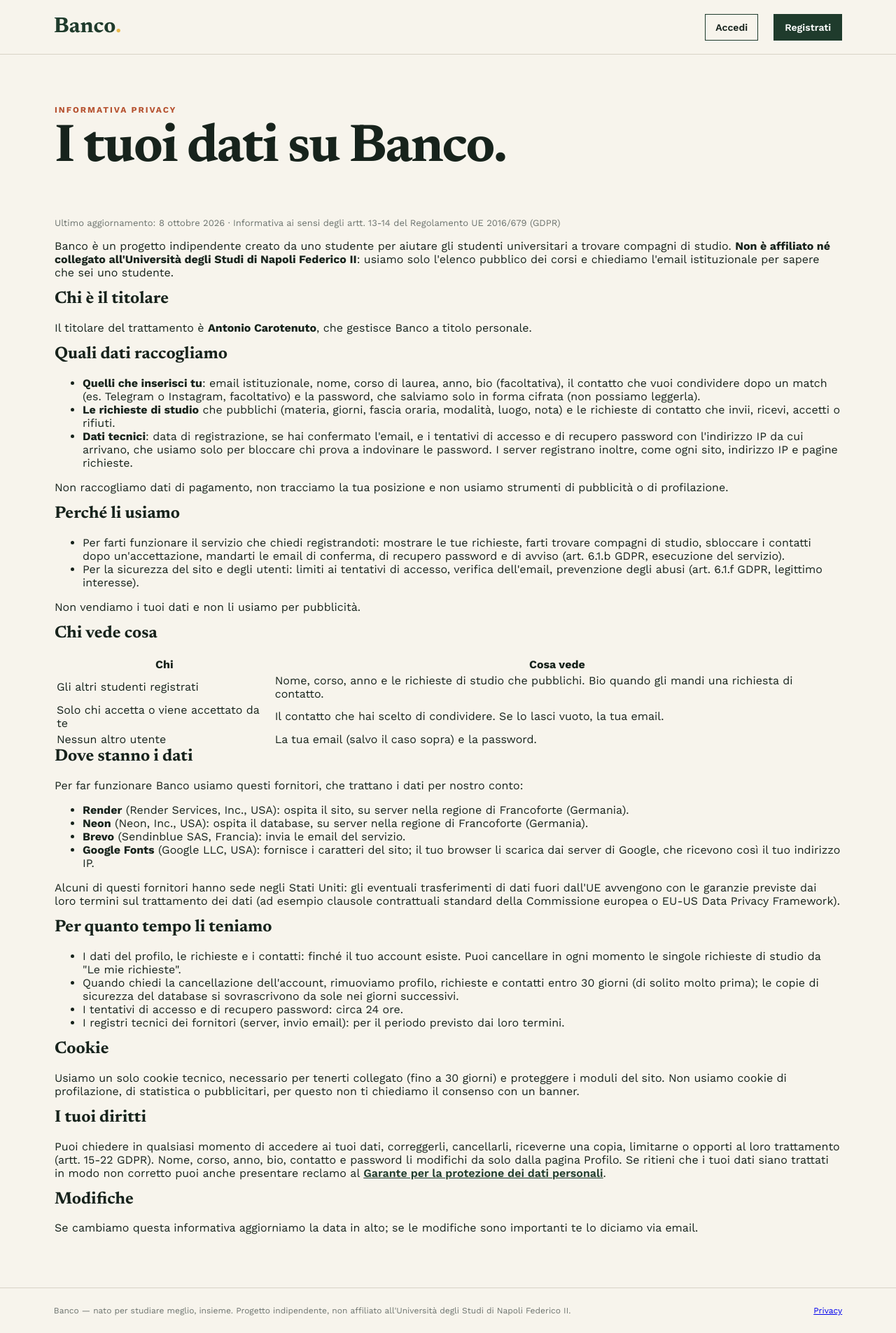
After one commit to entoni00-dev/Banco, a Flask app: page /privacy in a window 1280 px wide. The commit adds this page. Shown: the whole page at 70% size. Run offline with Flask 3, Linux system fonts and the light colour scheme; some libraries are stand-ins or nearby versions.

Commit message:
Conferma email e informativa privacy (templates)
Co-Authored-By: Claude Opus 5.5 <noreply@anthropic.com>
Claude-Session: https://claude.ai/code/session_01H5SW4wZk2ke9wq5jbtPVmH

```diff
--- a/templates/base.html
+++ b/templates/base.html
@@ -25,6 +25,8 @@
   </nav>
 </header>
 {% if me and me.is_demo %}<div class="demo-bar">Modalità demo · i profili sono di esempio · <a href="{{ url_for('logout') }}">esci</a></div>{% endif %}
+{% if me and not me.verified %}<div class="verify-bar"><span>Per pubblicare e contattare conferma la tua email: apri il link che ti abbiamo mandato a <b>{{ me.email }}</b> (controlla anche lo spam).</span>
+<form method="post" action="{{ url_for('resend_verification') }}"><input type="hidden" name="_csrf" value="{{ csrf_token() }}"><button>Rimanda l'email</button></form></div>{% endif %}
 <main class="shell">
   {% with messages = get_flashed_messages(with_categories=true) %}
     {% for category, message in messages %}<div class="flash {{ category }}">{{ message }}</div>{% endfor %}
@@ -40,5 +42,6 @@
   <a href="{{ url_for('profile') }}" class="{% if request.endpoint=='profile' %}on{% endif %}">Profilo</a>
 </nav>
 {% endif %}
-<footer>Banco — nato per studiare meglio, insieme. <span>Federico II · MVP</span></footer>
+<footer><span>Banco — nato per studiare meglio, insieme. Progetto indipendente, non affiliato all'Università degli Studi di Napoli Federico II.</span>
+<span class="footer-links"><a href="{{ url_for('privacy') }}">Privacy</a>{% if CONTACT_EMAIL %} · <a href="mailto:{{ CONTACT_EMAIL }}?subject=Assistenza%20Banco">Assistenza</a>{% endif %}</span></footer>
 </body></html>
--- /dev/null
+++ b/templates/privacy.html
@@ -0,0 +1,67 @@
+{% extends "base.html" %}{% block title %}Informativa privacy · Banco{% endblock %}{% block content %}
+<article class="legal">
+<p class="eyebrow">INFORMATIVA PRIVACY</p>
+<h1>I tuoi dati su Banco.</h1>
+<p class="meta">Ultimo aggiornamento: 8 ottobre 2026 · Informativa ai sensi degli artt. 13-14 del Regolamento UE 2016/679 (GDPR)</p>
+
+<p>Banco è un progetto indipendente creato da uno studente per aiutare gli studenti universitari a trovare compagni di studio.
+<strong>Non è affiliato né collegato all'Università degli Studi di Napoli Federico II</strong>: usiamo solo l'elenco pubblico dei corsi e chiediamo l'email istituzionale per sapere che sei uno studente.</p>
+
+<h2>Chi è il titolare</h2>
+<p>Il titolare del trattamento è <strong>Antonio Carotenuto</strong>, che gestisce Banco a titolo personale.
+{% if CONTACT_EMAIL %}Per qualsiasi domanda o richiesta sui tuoi dati scrivi a <a href="mailto:{{ CONTACT_EMAIL }}">{{ CONTACT_EMAIL }}</a>.{% endif %}</p>
+
+<h2>Quali dati raccogliamo</h2>
+<ul>
+<li><strong>Quelli che inserisci tu</strong>: email istituzionale, nome, corso di laurea, anno, bio (facoltativa), il contatto che vuoi condividere dopo un match (es. Telegram o Instagram, facoltativo) e la password, che salviamo solo in forma cifrata (non possiamo leggerla).</li>
+<li><strong>Le richieste di studio</strong> che pubblichi (materia, giorni, fascia oraria, modalità, luogo, nota) e le richieste di contatto che invii, ricevi, accetti o rifiuti.</li>
+<li><strong>Dati tecnici</strong>: data di registrazione, se hai confermato l'email, e i tentativi di accesso e di recupero password con l'indirizzo IP da cui arrivano, che usiamo solo per bloccare chi prova a indovinare le password. I server registrano inoltre, come ogni sito, indirizzo IP e pagine richieste.</li>
+</ul>
+<p>Non raccogliamo dati di pagamento, non tracciamo la tua posizione e non usiamo strumenti di pubblicità o di profilazione.</p>
+
+<h2>Perché li usiamo</h2>
+<ul>
+<li>Per farti funzionare il servizio che chiedi registrandoti: mostrare le tue richieste, farti trovare compagni di studio, sbloccare i contatti dopo un'accettazione, mandarti le email di conferma, di recupero password e di avviso (art. 6.1.b GDPR, esecuzione del servizio).</li>
+<li>Per la sicurezza del sito e degli utenti: limiti ai tentativi di accesso, verifica dell'email, prevenzione degli abusi (art. 6.1.f GDPR, legittimo interesse).</li>
+</ul>
+<p>Non vendiamo i tuoi dati e non li usiamo per pubblicità.</p>
+
+<h2>Chi vede cosa</h2>
+<table>
+<tr><th>Chi</th><th>Cosa vede</th></tr>
+<tr><td>Gli altri studenti registrati</td><td>Nome, corso, anno e le richieste di studio che pubblichi. Bio quando gli mandi una richiesta di contatto.</td></tr>
+<tr><td>Solo chi accetta o viene accettato da te</td><td>Il contatto che hai scelto di condividere. Se lo lasci vuoto, la tua email.</td></tr>
+<tr><td>Nessun altro utente</td><td>La tua email (salvo il caso sopra) e la password.</td></tr>
+</table>
+
+<h2>Dove stanno i dati</h2>
+<p>Per far funzionare Banco usiamo questi fornitori, che trattano i dati per nostro conto:</p>
+<ul>
+<li><strong>Render</strong> (Render Services, Inc., USA): ospita il sito, su server nella regione di Francoforte (Germania).</li>
+<li><strong>Neon</strong> (Neon, Inc., USA): ospita il database, su server nella regione di Francoforte (Germania).</li>
+<li><strong>Brevo</strong> (Sendinblue SAS, Francia): invia le email del servizio.</li>
+<li><strong>Google Fonts</strong> (Google LLC, USA): fornisce i caratteri del sito; il tuo browser li scarica dai server di Google, che ricevono così il tuo indirizzo IP.</li>
+</ul>
+<p>Alcuni di questi fornitori hanno sede negli Stati Uniti: gli eventuali trasferimenti di dati fuori dall'UE avvengono con le garanzie previste dai loro termini sul trattamento dei dati (ad esempio clausole contrattuali standard della Commissione europea o EU-US Data Privacy Framework).</p>
+
+<h2>Per quanto tempo li teniamo</h2>
+<ul>
+<li>I dati del profilo, le richieste e i contatti: finché il tuo account esiste. Puoi cancellare in ogni momento le singole richieste di studio da "Le mie richieste".</li>
+<li>Quando chiedi la cancellazione dell'account, rimuoviamo profilo, richieste e contatti entro 30 giorni (di solito molto prima); le copie di sicurezza del database si sovrascrivono da sole nei giorni successivi.</li>
+<li>I tentativi di accesso e di recupero password: circa 24 ore.</li>
+<li>I registri tecnici dei fornitori (server, invio email): per il periodo previsto dai loro termini.</li>
+</ul>
+
+<h2>Cookie</h2>
+<p>Usiamo un solo cookie tecnico, necessario per tenerti collegato (fino a 30 giorni) e proteggere i moduli del sito. Non usiamo cookie di profilazione, di statistica o pubblicitari, per questo non ti chiediamo il consenso con un banner.</p>
+
+<h2>I tuoi diritti</h2>
+<p>Puoi chiedere in qualsiasi momento di accedere ai tuoi dati, correggerli, cancellarli, riceverne una copia, limitarne o opporti al loro trattamento (artt. 15-22 GDPR).
+Nome, corso, anno, bio, contatto e password li modifichi da solo dalla pagina Profilo.
+{% if CONTACT_EMAIL %}Per tutto il resto, compresa la <strong>cancellazione dell'account</strong>, scrivi a <a href="mailto:{{ CONTACT_EMAIL }}?subject=Richiesta%20privacy%20Banco">{{ CONTACT_EMAIL }}</a> dall'indirizzo con cui sei registrato: rispondiamo entro 30 giorni.{% endif %}
+Se ritieni che i tuoi dati siano trattati in modo non corretto puoi anche presentare reclamo al <a href="https://www.garanteprivacy.it" rel="noopener">Garante per la protezione dei dati personali</a>.</p>
+
+<h2>Modifiche</h2>
+<p>Se cambiamo questa informativa aggiorniamo la data in alto; se le modifiche sono importanti te lo diciamo via email.</p>
+</article>
+{% endblock %}
--- a/templates/profile.html
+++ b/templates/profile.html
@@ -7,4 +7,5 @@
 <label class="wide">Bio <small>max 150 caratteri</small><textarea name="bio" maxlength="150">{{ me.bio or '' }}</textarea></label>
 <label class="wide">Contatto da sbloccare dopo il match<input name="contact" maxlength="160" value="{{ me.contact or '' }}" placeholder="@telegram, Instagram o email"></label>
 <label class="wide">Nuova password <small>lascia vuoto per non cambiarla</small><input type="password" name="new_password" minlength="6" autocomplete="new-password"></label>
-<button class="btn primary wide">Salva modifiche</button></form>{% endblock %}
+<button class="btn primary wide">Salva modifiche</button></form>
+<p class="meta profile-links"><a href="{{ url_for('privacy') }}">Informativa privacy</a>{% if CONTACT_EMAIL %} · <a href="mailto:{{ CONTACT_EMAIL }}?subject=Assistenza%20Banco">Assistenza</a> · <a href="mailto:{{ CONTACT_EMAIL }}?subject=Cancellazione%20account%20Banco">Chiedi la cancellazione dell'account</a>{% endif %}<br>Banco è un progetto indipendente, non affiliato all'Università degli Studi di Napoli Federico II.</p>{% endblock %}
--- a/templates/register.html
+++ b/templates/register.html
@@ -9,4 +9,5 @@
 <label class="wide">Bio <small>max 150 caratteri</small><textarea name="bio" maxlength="150" placeholder="Come studi, cosa stai preparando...">{{ form.get('bio','') }}</textarea></label>
 <label class="wide">Contatto da sbloccare dopo il match<input name="contact" maxlength="160" placeholder="@telegram, Instagram o email" value="{{ form.get('contact','') }}"></label>
 <label class="wide">Password <small>almeno 6 caratteri, ti servirà per accedere</small><input type="password" name="password" minlength="6" required autocomplete="new-password"></label>
+<p class="meta wide">Ti mandiamo un'email per confermare che l'indirizzo è tuo. Registrandoti dichiari di aver letto l'<a href="{{ url_for('privacy') }}">informativa privacy</a>.</p>
 <button class="btn primary wide">Crea account →</button></form></div>{% endblock %}
```
